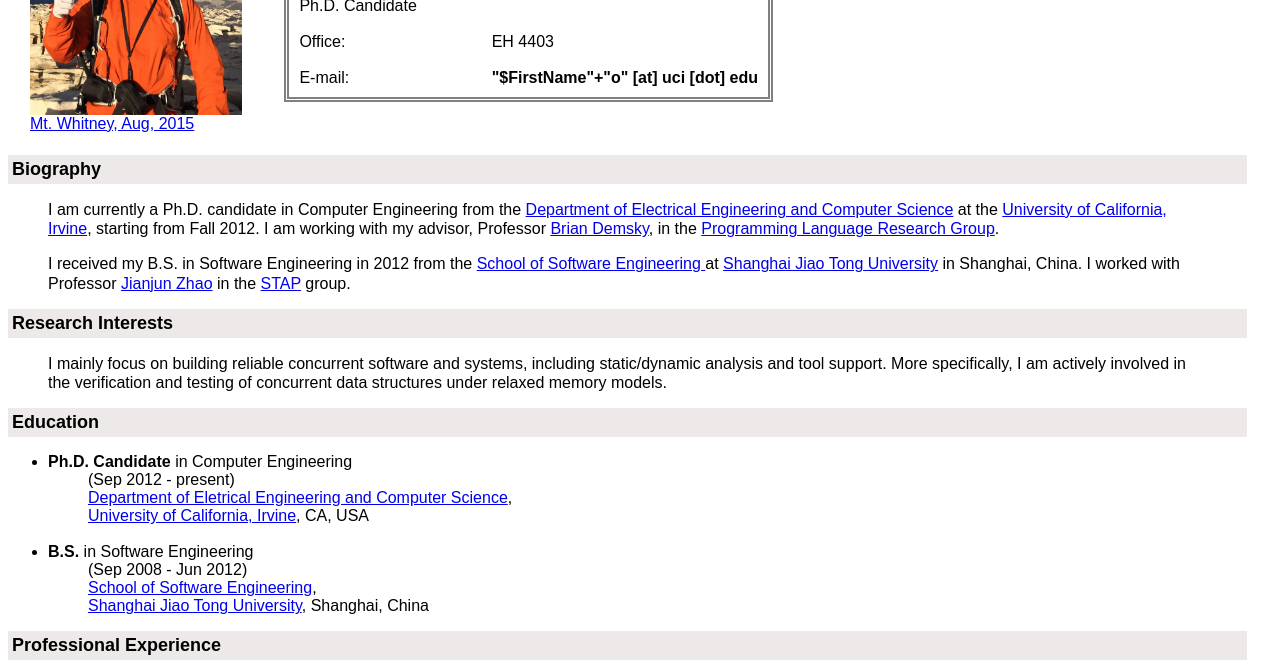
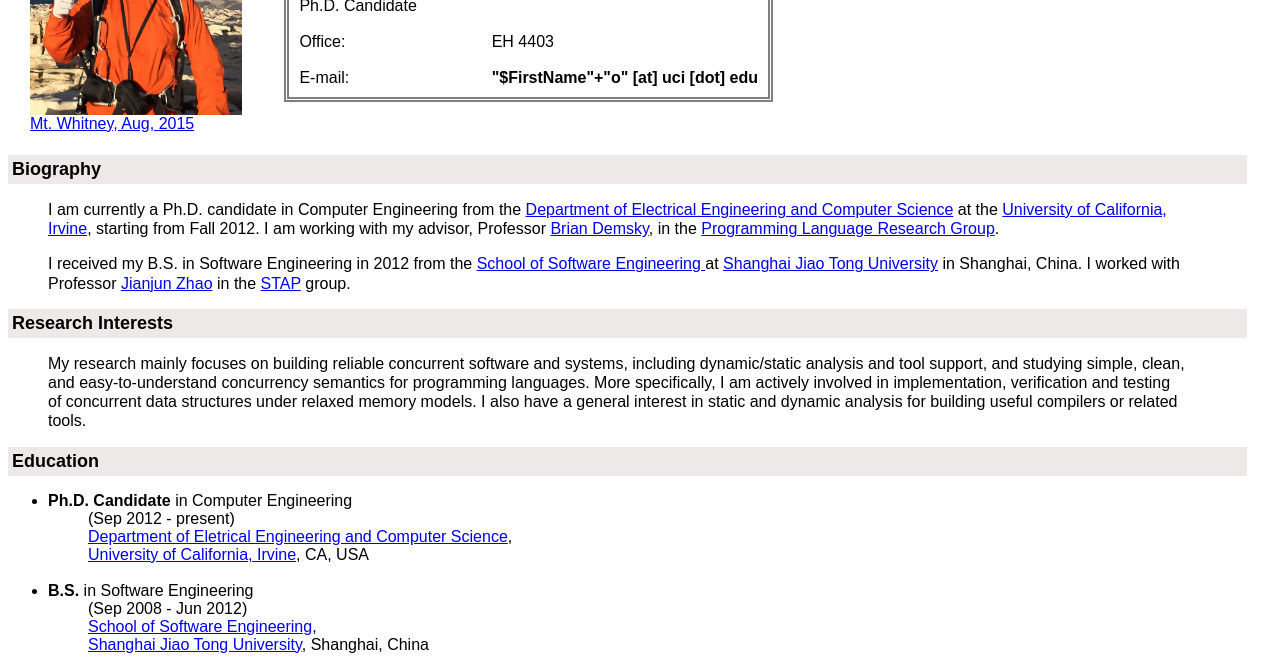
Before and after one commit to peizhaoo/peizhaoo.github.io, a plain HTML site: page index.html in a window 1280 px wide. Shown: the part 135-800 px from the top of the page. Drawn offline with Linux system fonts and the light colour scheme.

Commit message:
Modifies research interests

```diff
--- a/index.html
+++ b/index.html
@@ -97,10 +97,13 @@ size="4">Research Interests</font></b></td>
 <font size="3">
 <ul style="list-style-type:none">
 <li> <p>
-I mainly focus on building reliable concurrent software and systems, including
-static/dynamic analysis and tool support.  More specifically, I am actively
-involved in the verification and testing of concurrent data structures under
-relaxed memory models.
+My research mainly focuses on building reliable concurrent software and systems,
+including dynamic/static analysis and tool support, and studying simple, clean,
+and easy-to-understand concurrency semantics for programming languages. More
+specifically, I am actively involved in implementation, verification and testing
+of concurrent data structures under relaxed memory models. I also have a general
+interest in static and dynamic analysis for building useful compilers or related
+tools.
 </p>
 </li>
 </ul>
```
